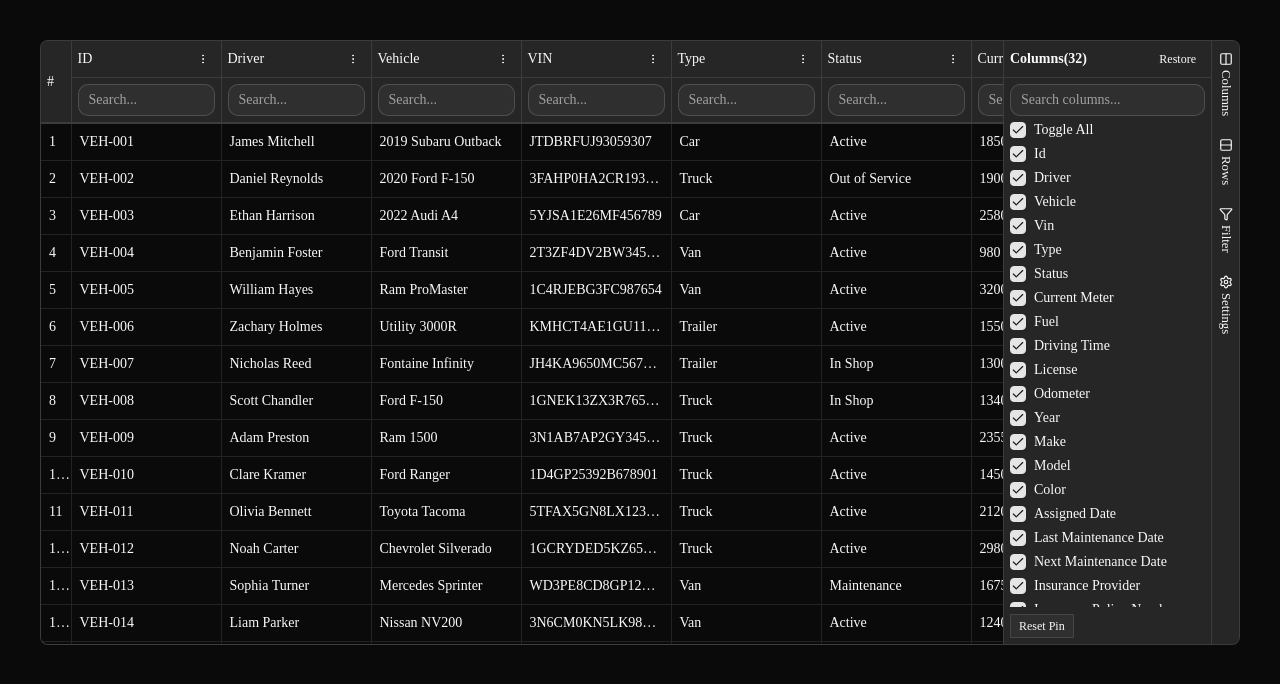
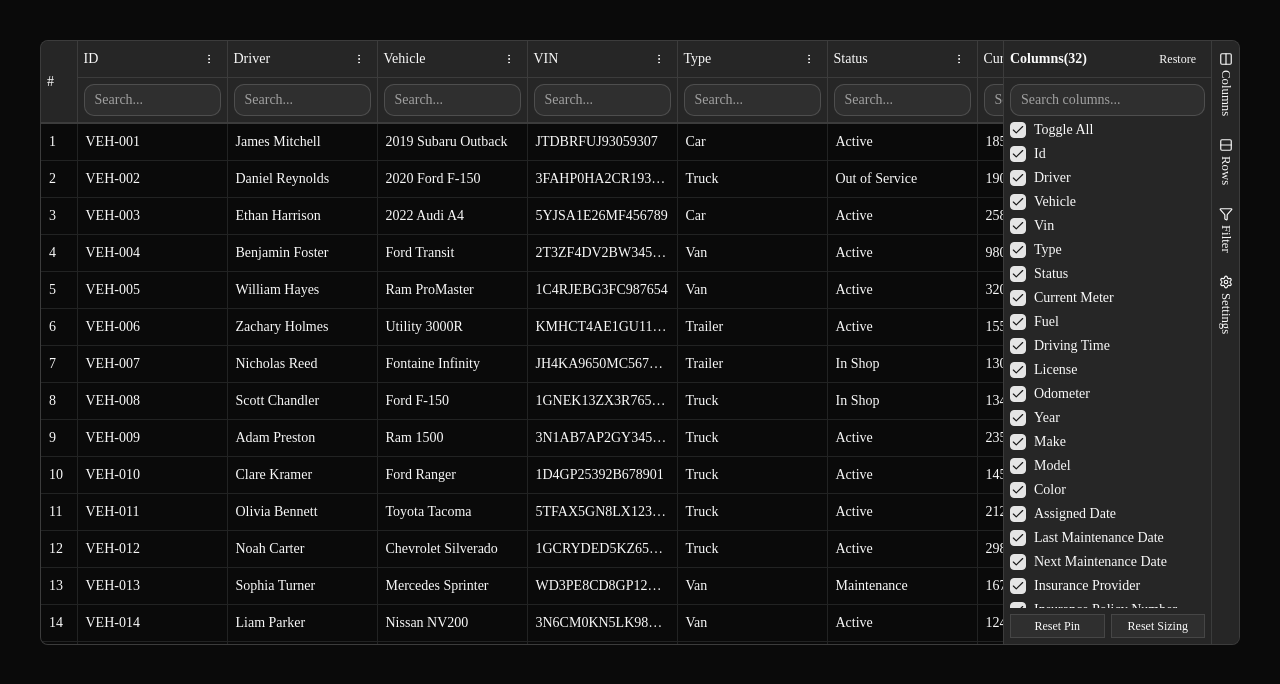
Before and after one commit to jsdev-robin/munza-x-data-grid, a React (Vite) app: page / in a window 1280 px wide. Both pictures are taken after a click on the button "Columns". Shown: the top 684 px of the page. Built offline with nearby package versions, Linux system fonts and the light colour scheme.

Commit message:
feat: update row number column size and add reset sizing button in toolbar

```diff
--- a/src/App.tsx
+++ b/src/App.tsx
@@ -16,8 +16,8 @@ const App = () => {
         },
         id: 'rowNumber',
         header: '#',
-        size: 30,
-        maxSize: 30,
+        size: 36,
+        maxSize: 36,
         enableColumnFilter: false,
       },
       {
--- a/src/package/components/toolbar/ToolbarColumns.tsx
+++ b/src/package/components/toolbar/ToolbarColumns.tsx
@@ -82,7 +82,7 @@ const ToolbarColumns = () => {
           </div>
         )}
       </div>
-      <div className="mun:px-1.5">
+      <div className="mun:px-1.5 mun:grid mun:grid-cols-2 mun:gap-1.5">
         <Button
           onClick={() => table.resetColumnPinning()}
           variant="outline"
@@ -90,6 +90,13 @@ const ToolbarColumns = () => {
         >
           Reset Pin
         </Button>
+        <Button
+          onClick={() => table.resetColumnSizing()}
+          variant="outline"
+          size="xs"
+        >
+          Reset Sizing
+        </Button>
       </div>
     </div>
   );
--- a/src/package/contexts/GridContext.tsx
+++ b/src/package/contexts/GridContext.tsx
@@ -54,14 +54,14 @@ export const GridContextProvider = <T,>({
   isError,
 }: GridContextProviderProps<T>) => {
   const [density, setDensity] = React.useState<DensityState>(getStoredDensity);
+  const [columnVisibility, onColumnVisibilityChange] =
+    useColumnVisibilityState();
+  const [columnPinning, onColumnPinningChange] = useColumnPinningState();
   const [columnFilters, setColumnFilters] = React.useState<ColumnFiltersState>(
     [],
   );
   const [globalFilter, setGlobalFilter] = React.useState('');
-  const [columnVisibility, onColumnVisibilityChange] =
-    useColumnVisibilityState();
   const [isSplit, setIsSplit] = React.useState(false);
-  const [columnPinning, onColumnPinningChange] = useColumnPinningState();
 
   const table = useReactTable({
     _features: [DensityFeature],
```
